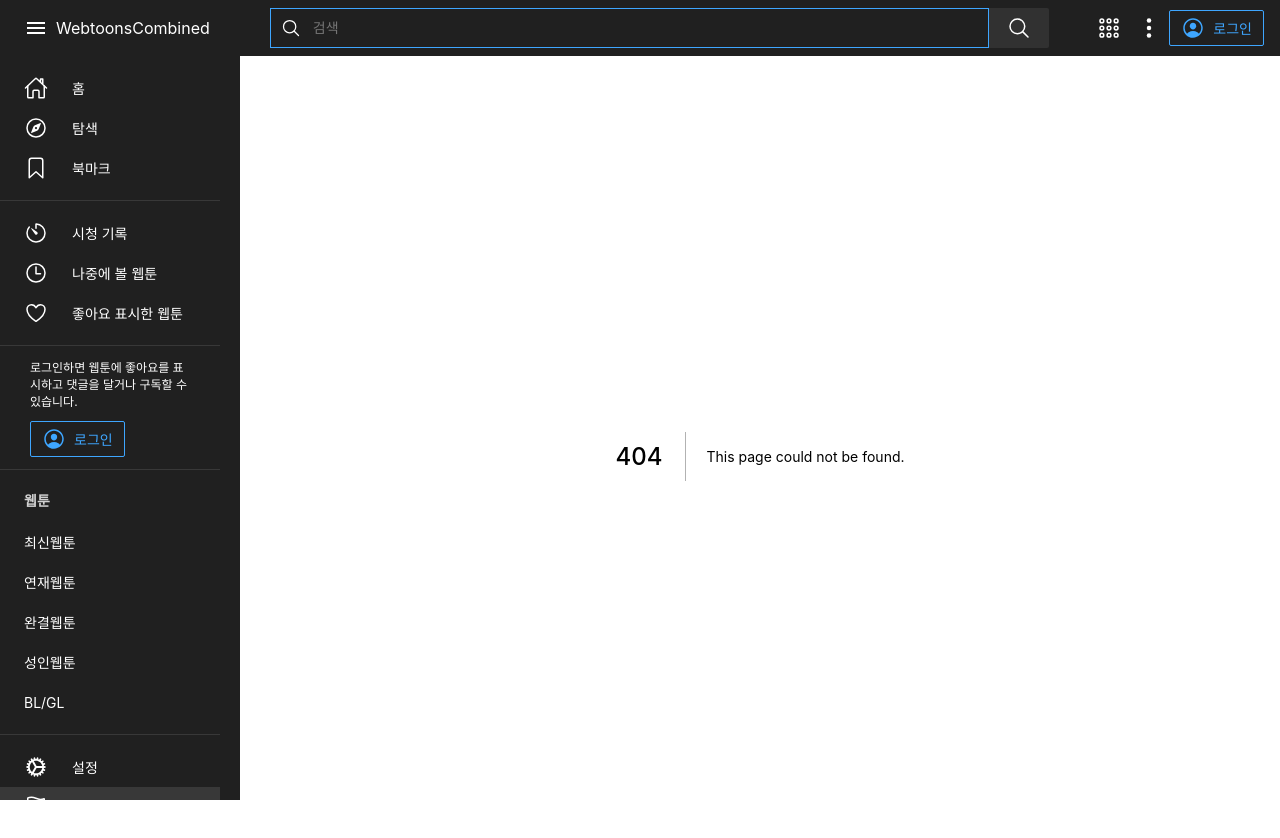
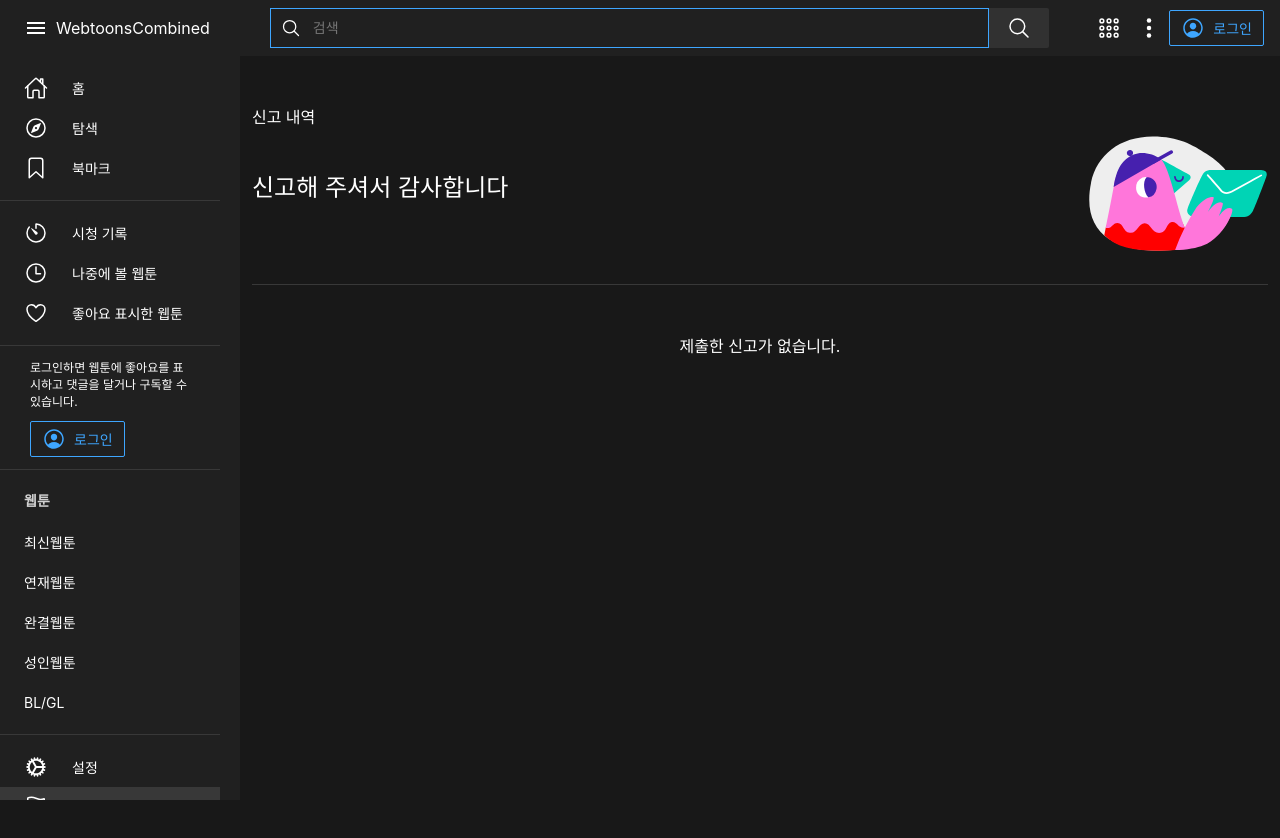
Before and after one commit to DynePark9111/webtoonsCombined, a Next.js app: page /reporthistory in a window 1280 px wide. Before the commit this address had no page. Shown: the top 838 px of the page. After the commit the page ends 800 px from the top, so only its background shows below. Built offline with nearby package versions, Linux system fonts and the light colour scheme.

Commit message:
feat: reporthistory page

```diff
--- a/components/Introduction.tsx
+++ b/components/Introduction.tsx
@@ -5,7 +5,7 @@ import styles from "../styles/Introduction.module.scss";
 type IntroductionProps = {
   title: string;
   subtitle: string;
-  src: string;
+  src?: string;
 };
 
 const Introduction: NextPage<IntroductionProps> = ({
@@ -20,7 +20,7 @@ const Introduction: NextPage<IntroductionProps> = ({
         <h2>{subtitle}</h2>
       </div>
       <div className={styles.icon}>
-        <Image src={src} alt={title} layout="fill" />
+        {src && <Image src={src} alt={title} layout="fill" />}
       </div>
     </div>
   );
--- /dev/null
+++ b/pages/reporthistory.tsx
@@ -0,0 +1,18 @@
+import type { NextPage } from "next";
+import Introduction from "../components/Introduction";
+import styles from "../styles/ReportHistory.module.scss";
+
+const ReportHistory: NextPage = () => {
+  return (
+    <div className={styles.ReportHistory}>
+      <Introduction
+        title="신고 내역"
+        subtitle="신고해 주셔서 감사합니다"
+        src="/images/message.svg"
+      />
+      <section>제출한 신고가 없습니다.</section>
+    </div>
+  );
+};
+
+export default ReportHistory;
--- /dev/null
+++ b/styles/ReportHistory.module.scss
@@ -0,0 +1,10 @@
+@use "./global" as *;
+
+.ReportHistory {
+  section {
+    margin: 3rem auto;
+    color: $tx;
+    max-width: $max-width;
+    text-align: center;
+  }
+}
--- a/styles/globals.scss
+++ b/styles/globals.scss
@@ -6,6 +6,7 @@ body {
   margin: 0;
   font-family: -apple-system, BlinkMacSystemFont, Segoe UI, Roboto, Oxygen, Ubuntu, Cantarell, Fira Sans, Droid Sans,
     Helvetica Neue, sans-serif;
+  background-color: $bg_dark;
 }
 
 a {
```
Also changed, not shown: pages/test.tsx (+2 -6 lines).
